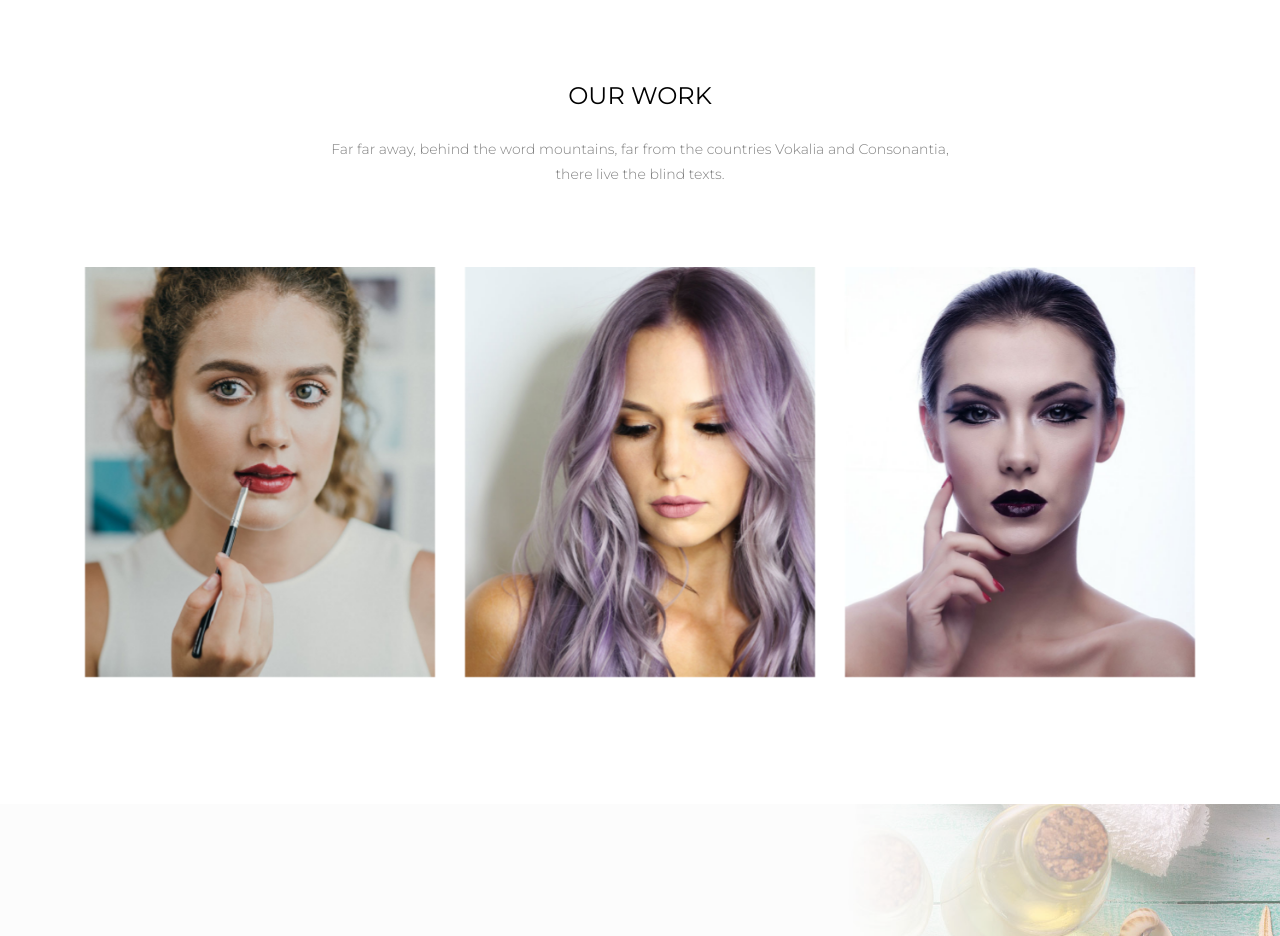
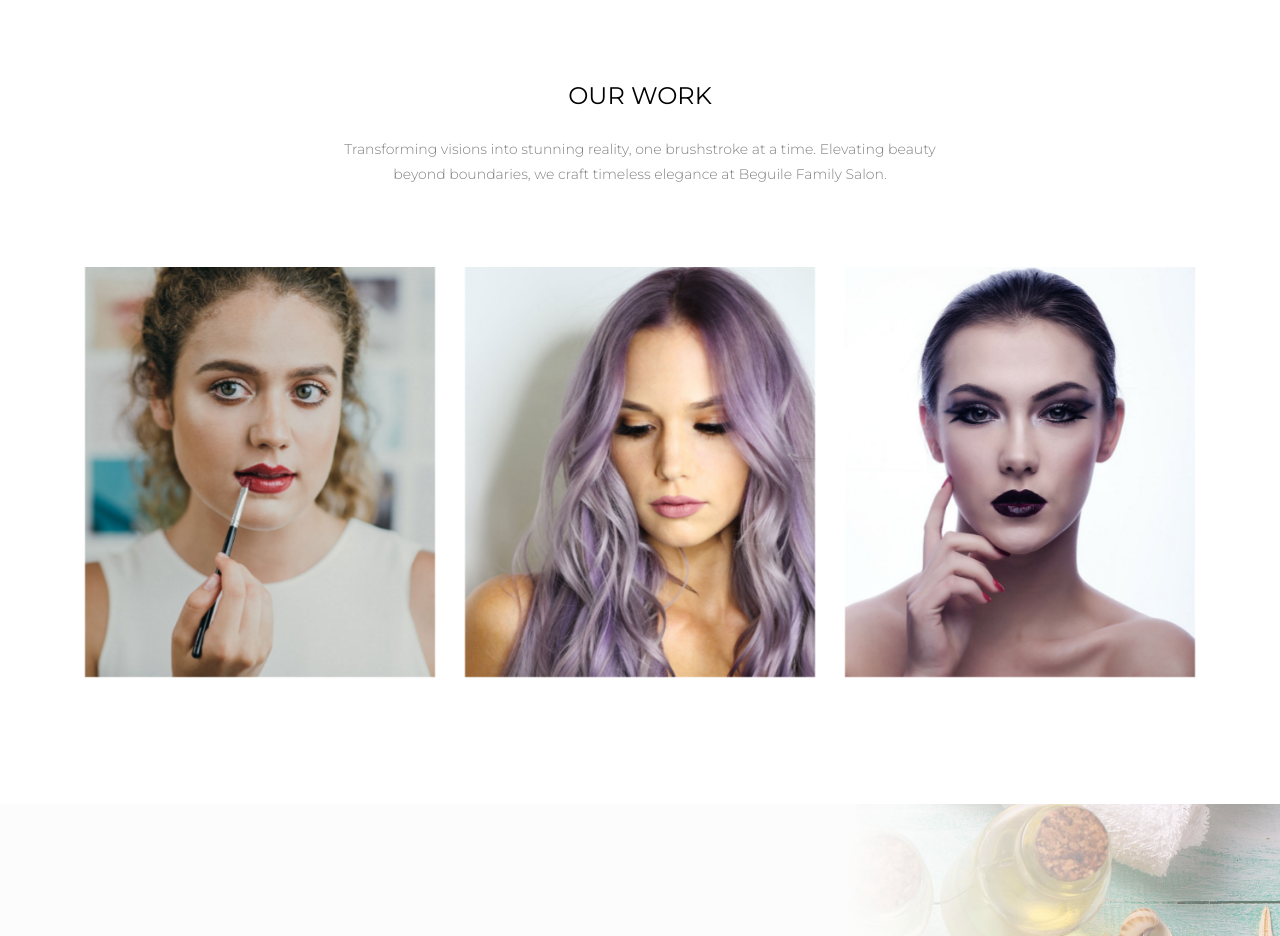
Before and after one commit to beguilesalon/beguilesalon.github.io, a plain HTML site: page index.html in a window 1280 px wide. Shown: the part 2960-3896 px from the top of the page. Drawn offline with Linux system fonts and the light colour scheme; some packages are replaced by stand-ins of ours; no server answers; files whose address does not match are found by name.

```diff
--- a/index.html
+++ b/index.html
@@ -221,7 +221,7 @@
     		<div class="row justify-content-center mb-5 pb-3">
           <div class="col-md-7 heading-section text-center ftco-animate">
             <h2 class="mb-4">Our Work</h2>
-            <p>Far far away, behind the word mountains, far from the countries Vokalia and Consonantia, there live the blind texts.</p>
+            <p>Transforming visions into stunning reality, one brushstroke at a time. Elevating beauty beyond boundaries, we craft timeless elegance at Beguile Family Salon.</p>
           </div>
         </div>
         <div class="row">
```
